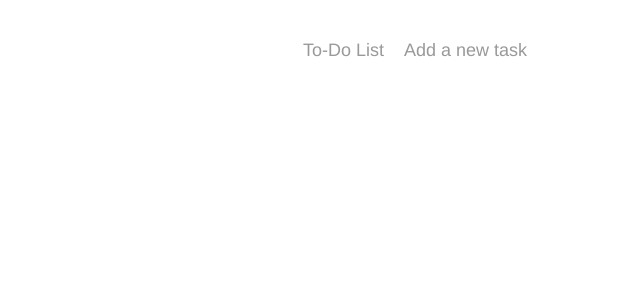
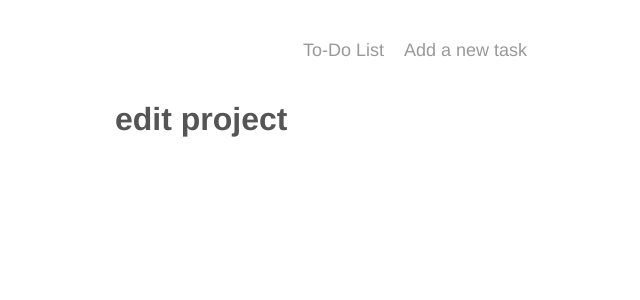
Before and after one commit to imraminradmand/Project-Planner, a Vue app in the folder project-planner/: page /projects/1 in a window 1280 px wide. Shown: the top 300 px of the page, without its empty margins (225-865 px from the left). Built offline with nearby package versions, Linux system fonts and the light colour scheme.

Commit message:
edit button routing

```diff
--- a/project-planner/src/components/SingleProject.vue
+++ b/project-planner/src/components/SingleProject.vue
@@ -3,7 +3,9 @@
       <div class="actions">
           <h3 @click="showDetails = !showDetails">{{project.title}}</h3>
           <div class="icon">
-            <span class="material-icons">edit</span>
+            <router-link :to="{name: 'EditProject', params:{ id: project.id }}">
+                <span class="material-icons">edit</span>
+            </router-link>
             <span class="material-icons" @click="deleteProject">delete</span>
             <span class="material-icons tick" @click="completeProject">done</span>
           </div>
@@ -37,7 +39,9 @@
                 body: JSON.stringify({ complete: !this.project.complete})
             }).then( () => this.$emit('complete', this.project.id))
                 .catch(err => console.log(err.message))
-        }
+        },
+
+
     }
 }
 </script>
--- a/project-planner/src/router/index.js
+++ b/project-planner/src/router/index.js
@@ -1,6 +1,7 @@
 import { createRouter, createWebHistory } from 'vue-router'
 import Home from '../views/Home.vue'
 import AddProject from '../views/AddProject.vue'
+import EditProject from '../views/EditProject.vue'
 
 const routes = [
   {
@@ -13,6 +14,12 @@
     path: '/add',
     name: 'AddProject',
     component: AddProject
+  },
+
+  {
+    path: '/projects/:id',
+    name: 'EditProject',
+    component: EditProject
   }
 ]
 
--- /dev/null
+++ b/project-planner/src/views/EditProject.vue
@@ -0,0 +1,13 @@
+<template>
+  <h1>edit project</h1>
+</template>
+
+<script>
+export default {
+
+}
+</script>
+
+<style>
+
+</style>
```
